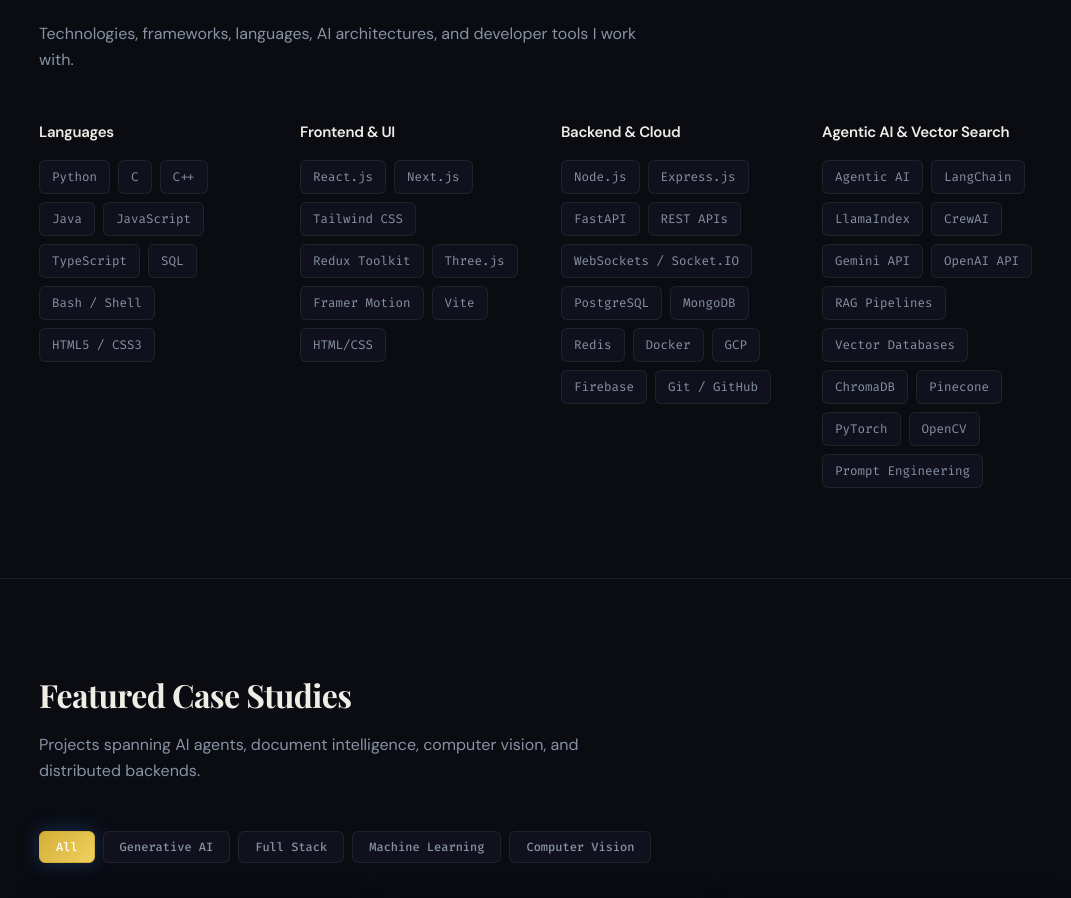
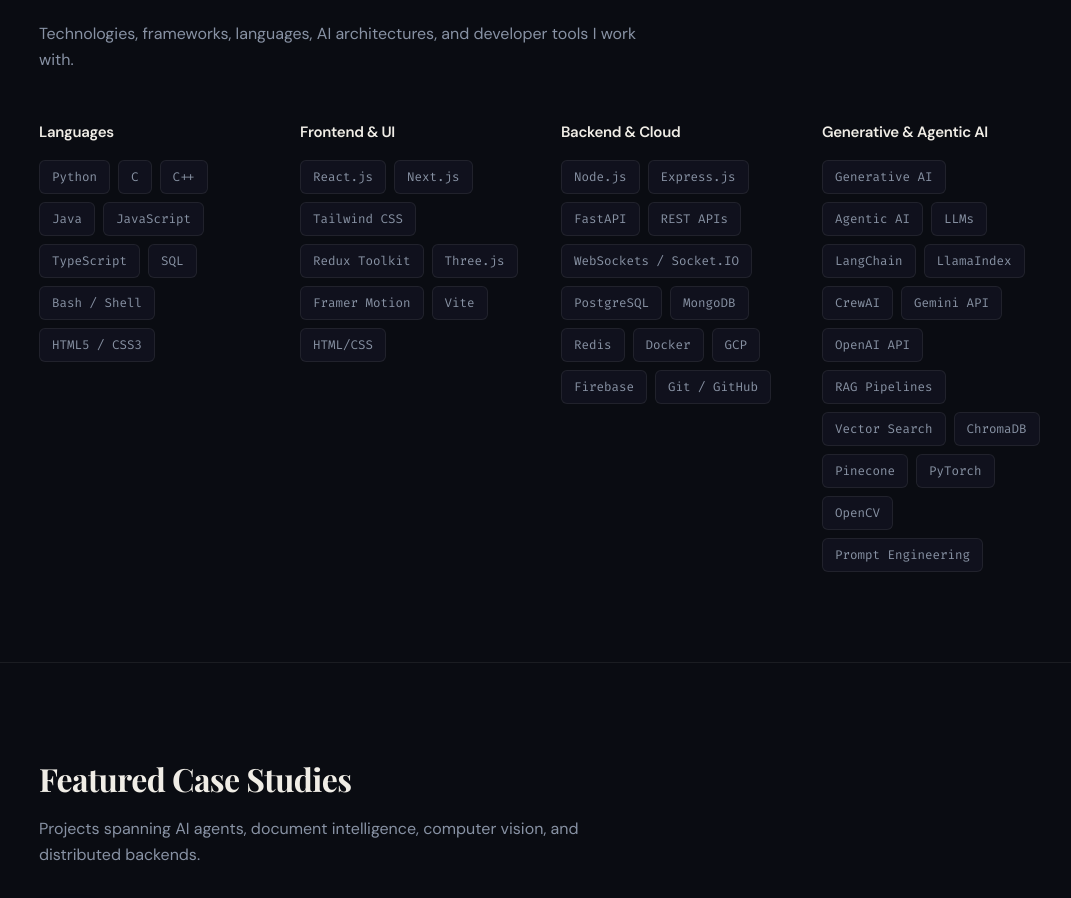
Before and after one commit to dhatchankr/Portfolio, a React (Vite) app: page / in a window 1280 px wide. Shown: the part 3306-4204 px from the top of the page, without its empty margins (95-1166 px from the left). Built offline with nearby package versions, Linux system fonts and the light colour scheme.

Commit message:
feat: added Generative AI and LLMs to AI Skills category

```diff
--- a/src/components/Skills.tsx
+++ b/src/components/Skills.tsx
@@ -12,8 +12,8 @@
     skills: ["Node.js", "Express.js", "FastAPI", "REST APIs", "WebSockets / Socket.IO", "PostgreSQL", "MongoDB", "Redis", "Docker", "GCP", "Firebase", "Git / GitHub"]
   },
   {
-    category: "Agentic AI & Vector Search",
-    skills: ["Agentic AI", "LangChain", "LlamaIndex", "CrewAI", "Gemini API", "OpenAI API", "RAG Pipelines", "Vector Databases", "ChromaDB", "Pinecone", "PyTorch", "OpenCV", "Prompt Engineering"]
+    category: "Generative & Agentic AI",
+    skills: ["Generative AI", "Agentic AI", "LLMs", "LangChain", "LlamaIndex", "CrewAI", "Gemini API", "OpenAI API", "RAG Pipelines", "Vector Search", "ChromaDB", "Pinecone", "PyTorch", "OpenCV", "Prompt Engineering"]
   }
 ];
 
```
